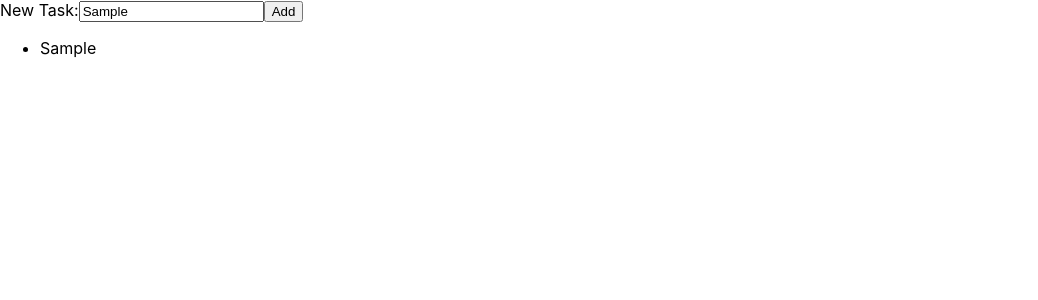
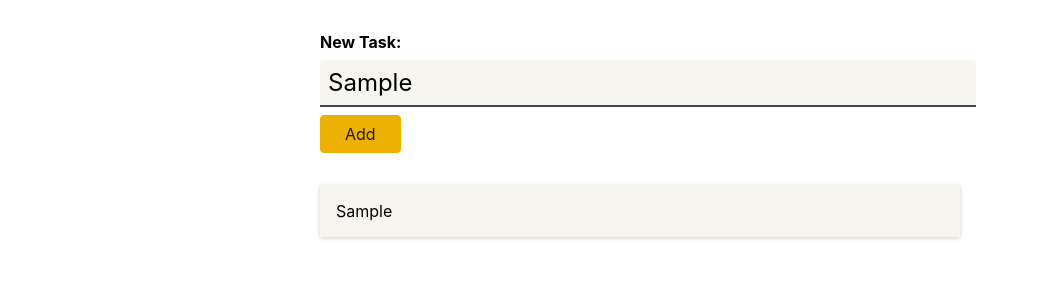
Before and after one commit to Christian-Tirado-CODE/react-practice, a React (Create React App) app: page / in a window 1280 px wide. Both pictures are taken after typing "Sample" into the empty fields and a click on the button "Add". Shown: the top 300 px of the page, without its empty margins (0-1038 px from the left). Built offline with nearby package versions, Linux system fonts and the light colour scheme.

Commit message:
Styling and remove todo method.

```diff
--- a/src/App.tsx
+++ b/src/App.tsx
@@ -14,10 +14,15 @@ function App() {
     });
   };
 
+  const removeTodoHandler = (id: string) => {
+    const updatedTodos = todos.filter(todo => todo.id !== id);
+    setTodos(updatedTodos);
+  }
+
   return (
     <div>
       <NewTodo onAddTodo={addTodoHandler} />
-      <Todos items={todos}  />
+      <Todos items={todos}  onRemoveTodo={removeTodoHandler}/>
     </div>
   );
 }
--- a/src/components/Item.tsx
+++ /dev/null
@@ -1,11 +0,0 @@
-import React from 'react';
-
-const Item: React.FC <{text: string}> = (props) => {
-    return (
-        <li>
-            {props.text}
-        </li>
-    );
-};
-
-export default Item;
--- /dev/null
+++ b/src/components/NewTodo.module.css
@@ -0,0 +1,42 @@
+.form {
+    width: 40rem;
+    margin: 2rem auto;
+
+  }
+
+  .form label {
+    display: block;
+    font-weight: bold;
+    margin-bottom: 0.5rem;
+  }
+
+  .form input {
+    display: block;
+    width: 100%;
+    font: inherit;
+    font-size: 1.5rem;
+    padding: 0.5rem;
+    border-radius: 4px;
+    background-color: #f7f5ef;
+    border: none;
+    border-bottom: 2px solid #494844;
+    border-bottom-right-radius: 0;
+    border-bottom-left-radius: 0;
+    margin-bottom: 0.5rem;
+  }
+
+  .form button {
+    font: inherit;
+    background-color: #ebb002;
+    border: 1px solid #ebb002;
+    color: #201d0f;
+    padding: 0.5rem 1.5rem;
+    border-radius: 4px;
+    cursor: pointer;
+  }
+
+  .form button:hover,
+  .form button:active {
+    background-color: #ebc002;
+    border-color: #ebc002;
+  }
--- a/src/components/NewTodo.tsx
+++ b/src/components/NewTodo.tsx
@@ -1,6 +1,6 @@
 import React from 'react';
 import { useRef } from 'react';
-
+import classes from "./NewTodo.module.css";
 
 const NewTodo: React.FC<{onAddTodo: (text: string) => void }> = (props) => {
 
@@ -17,7 +17,7 @@ const NewTodo: React.FC<{onAddTodo: (text: string) => void }> = (props) => {
         props.onAddTodo(enteredText);
     };
     return (
-        <form onSubmit={submitHandler}>
+        <form onSubmit={submitHandler} className={classes.form}>
             <label htmlFor="text">New Task:</label>
             <input type="" id="text" ref={todoTextInputRef}/>
             <button>Add</button>
--- /dev/null
+++ b/src/components/TodoItem.module.css
@@ -0,0 +1,6 @@
+.item {
+    margin: 1rem 0;
+    box-shadow: 0 1px 4px rgba(0, 0, 0, 0.2);
+    padding: 1rem;
+    background-color: #f7f5ef;
+  }
--- /dev/null
+++ b/src/components/TodoItem.tsx
@@ -0,0 +1,11 @@
+import React from 'react';
+import classes from "./TodoItem.module.css";
+const TodoItem: React.FC <{text: string, id: string, onRemoveTodo: (id: string) => void}> = (props) => {
+    return (
+        <li className={classes.item} onClick={() => props.onRemoveTodo(props.id)}>
+            {props.text}
+        </li>
+    );
+};
+
+export default TodoItem;
--- /dev/null
+++ b/src/components/Todos.module.css
@@ -0,0 +1,6 @@
+.todos {
+    list-style: none;
+    margin: 2rem auto;
+    padding: 0;
+    width: 40rem;
+  }
--- a/src/components/Todos.tsx
+++ b/src/components/Todos.tsx
@@ -1,13 +1,23 @@
-import React from 'react';
+import React from "react";
 import Todo from "../models/models"; // Classes are not only used as a constructor to create objects but as a Type in TS.
-import Item from "./Item";
-const Todos: React.FC<{items: Todo[]}> = (props) => {
+import TodoItem from "./TodoItem";
+import classes from "./Todos.module.css";
+const Todos: React.FC<{ items: Todo[], onRemoveTodo: (id: string) => void }> = (
+  props
+) => {
   // We use typescript with functional
   //components by assinging React.FC type to our func.component. This way we can set merge built in props(children) with custom props.
   // We set our custom props inside <{}> brackets.
   return (
-        <ul>
-            {props.items.map(item => <Item key={item.id} text={item.name} />)}
+    <ul className={classes.todos}>
+      {props.items.map((item) => (
+        <TodoItem
+          key={item.id}
+          id={item.id}
+          onRemoveTodo={props.onRemoveTodo}
+          text={item.name}
+        />
+      ))}
     </ul>
   );
 };
```
Lines whose indentation alone changed are shown as unchanged.
